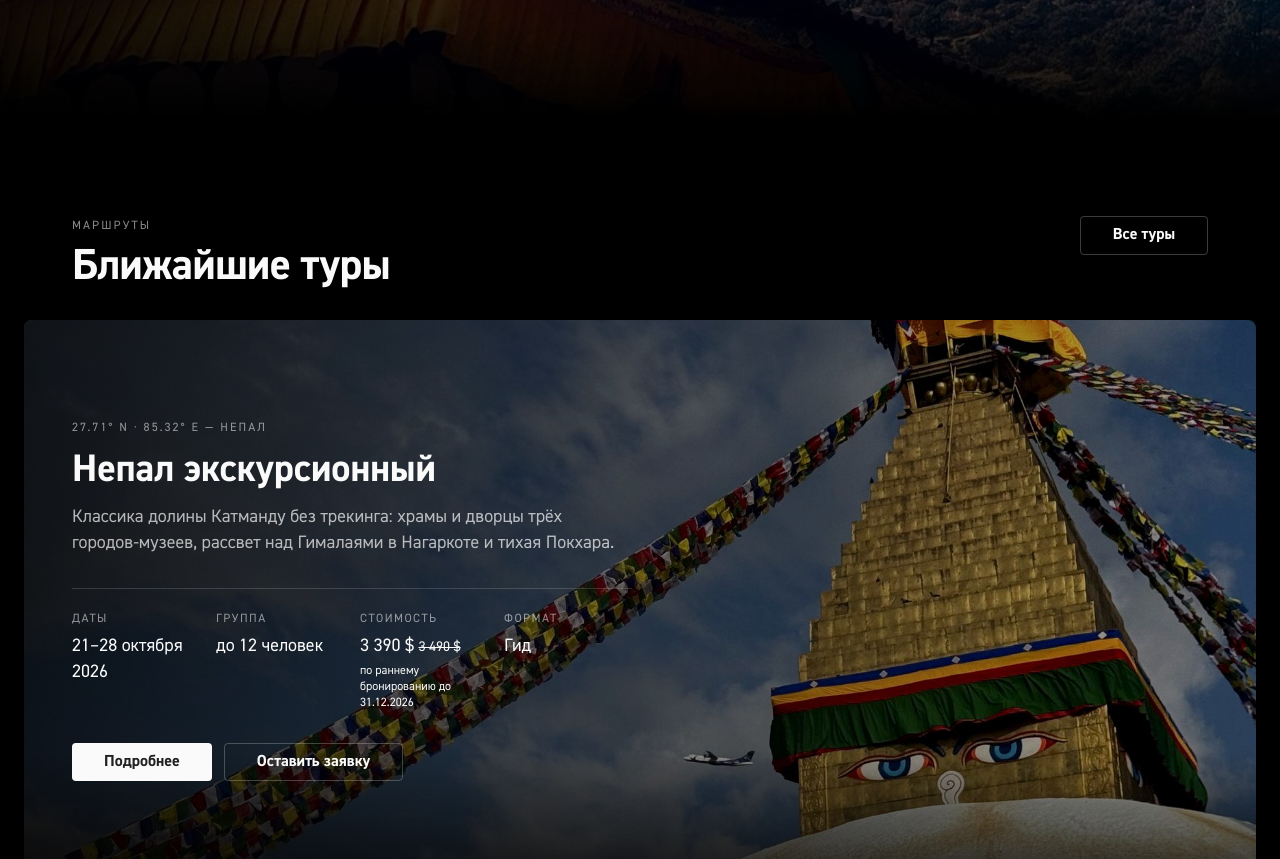
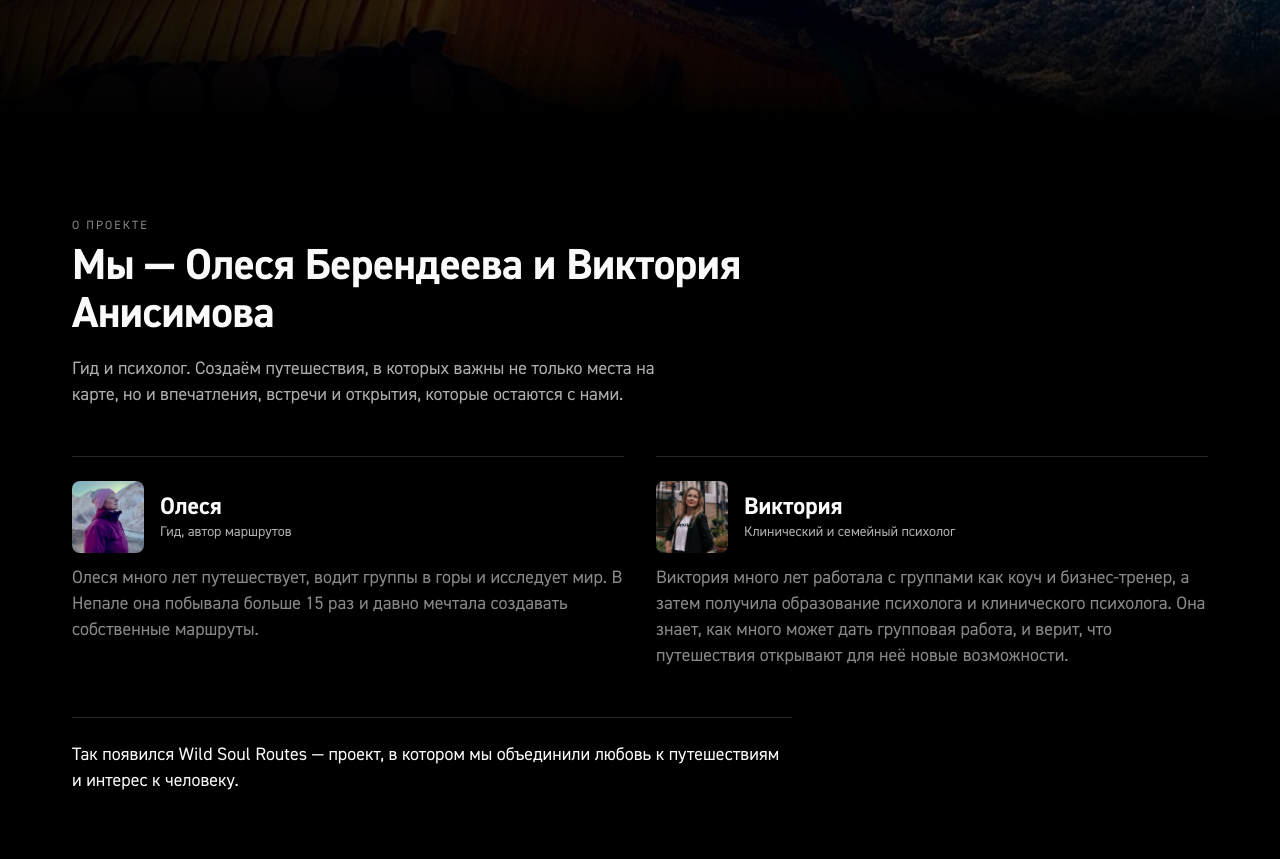
Before and after one commit to fifulina-uxui/wild-soul-routes, a React (Vite) app: page / in a window 1280 px wide. Shown: the part 680-1539 px from the top of the page. Built offline with nearby package versions, Linux system fonts and the light colour scheme.

Commit message:
Add 'О проекте' section below hero on home (RU+EN)

```diff
--- a/src/data/content.ts
+++ b/src/data/content.ts
@@ -85,6 +85,13 @@ export interface PageContent {
     listLabel: string
     cards: { country: string; text: string; image: string }[]
   }
+  about: {
+    label: string
+    heading: string
+    intro: string
+    people: { name: string; role: string; photo: string; text: string }[]
+    outro: string
+  }
   why: {
     label: string
     heading: string
@@ -1057,6 +1064,26 @@ export const content: Record<'ru' | 'en', PageContent> = {
         { name: 'ЮАР', count: '1 маршрут', slug: 'south-africa' },
       ],
     },
+    about: {
+      label: 'О проекте',
+      heading: 'Мы — Олеся Берендеева и Виктория Анисимова',
+      intro: 'Гид и психолог. Создаём путешествия, в которых важны не только места на карте, но и впечатления, встречи и открытия, которые остаются с нами.',
+      people: [
+        {
+          name: 'Олеся',
+          role: 'Гид, автор маршрутов',
+          photo: 'images/team-olesya.jpg',
+          text: 'Олеся много лет путешествует, водит группы в горы и исследует мир. В Непале она побывала больше 15 раз и давно мечтала создавать собственные маршруты.',
+        },
+        {
+          name: 'Виктория',
+          role: 'Клинический и семейный психолог',
+          photo: 'images/team-viktoria.jpg',
+          text: 'Виктория много лет работала с группами как коуч и бизнес-тренер, а затем получила образование психолога и клинического психолога. Она знает, как много может дать групповая работа, и верит, что путешествия открывают для неё новые возможности.',
+        },
+      ],
+      outro: 'Так появился Wild Soul Routes — проект, в котором мы объединили любовь к путешествиям и интерес к человеку.',
+    },
     why: {
       label: 'Подход',
       heading: 'Почему с нами?',
@@ -2123,6 +2150,26 @@ export const content: Record<'ru' | 'en', PageContent> = {
         { name: 'South Africa', count: '1 route', slug: 'south-africa' },
       ],
     },
+    about: {
+      label: 'About',
+      heading: 'We are Olesya Berendeeva and Viktoria Anisimova',
+      intro: 'A guide and a psychologist. We create journeys where what matters is not only the places on the map, but the impressions, encounters and discoveries that stay with us.',
+      people: [
+        {
+          name: 'Olesya',
+          role: 'Guide, route designer',
+          photo: 'images/team-olesya.jpg',
+          text: 'Olesya has been travelling for many years, leading groups in the mountains and exploring the world. She has been to Nepal more than 15 times and has long dreamed of designing her own routes.',
+        },
+        {
+          name: 'Viktoria',
+          role: 'Clinical and family psychologist',
+          photo: 'images/team-viktoria.jpg',
+          text: 'Viktoria worked with groups for many years as a coach and business trainer, then trained as a psychologist and a clinical psychologist. She knows how much group work can give — and believes that travel opens up new possibilities for it.',
+        },
+      ],
+      outro: 'That is how Wild Soul Routes was born — a project where we combined a love of travel with an interest in the person.',
+    },
     why: {
       label: 'Approach',
       heading: 'Why us?',
--- a/src/index.css
+++ b/src/index.css
@@ -150,11 +150,13 @@
     }
   }
 
-  /* Абстрактная фигура «горизонт» — позади контента главной страницы */
+  /* Абстрактная фигура «горизонт» — позади контента главной страницы.
+     z-index: 0, а контент поднят обёрткой .z-10: с отрицательным z
+     фигура ушла бы под чёрный фон, спроецированный с body на canvas */
   .horizon-shape {
     position: fixed;
     inset: 0;
-    z-index: -10;
+    z-index: 0;
     overflow: hidden;
     pointer-events: none;
   }
@@ -166,7 +168,7 @@
     height: 170vmax;
     transform: translate(-50%, 0);
     border-radius: 9999px;
-    border: 1px solid rgb(250 250 250 / 7%);
+    border: 1px solid rgb(250 250 250 / 10%);
   }
   .horizon-ring::before {
     /* второй, внутренний контур — глубина */
@@ -174,7 +176,7 @@
     position: absolute;
     inset: 14%;
     border-radius: inherit;
-    border: 1px solid rgb(250 250 250 / 4%);
+    border: 1px solid rgb(250 250 250 / 6%);
   }
   .horizon-glow {
     position: absolute;
@@ -184,7 +186,7 @@
     height: 90vmin;
     transform: translate(-50%, -50%);
     border-radius: 9999px;
-    background: radial-gradient(closest-side, rgb(250 250 250 / 6%), transparent 70%);
+    background: radial-gradient(closest-side, rgb(250 250 250 / 8%), transparent 70%);
   }
   .horizon-orbit {
     position: absolute;
--- a/src/pages/Home.tsx
+++ b/src/pages/Home.tsx
@@ -1,6 +1,7 @@
 import { Link } from 'react-router'
 import Header from '../sections/Header'
 import Hero from '../sections/Hero'
+import About from '../sections/About'
 import Tours from '../sections/Tours'
 import Directions from '../sections/Directions'
 import Why from '../sections/Why'
@@ -18,9 +19,12 @@ export default function Home() {
     // Фон у body чёрный — bg-black на обёртке убран, чтобы фигура была видна
     <div className="text-[#fafafa]">
       <HorizonShape />
+      {/* Контент поднимаем в свой слой над фигурой */}
+      <div className="relative z-10">
         <Header />
         <main>
           <Hero />
+          <About />
           <Tours />
           <Directions />
           <Why />
@@ -44,5 +48,6 @@ export default function Home() {
         </main>
         <Footer />
       </div>
+    </div>
   )
 }
--- /dev/null
+++ b/src/sections/About.tsx
@@ -0,0 +1,55 @@
+import { useLang } from '../i18n'
+import { asset } from '../lib/asset'
+import { Reveal } from './Reveal'
+
+export default function About() {
+  const { t } = useLang()
+
+  return (
+    <section id="about">
+      <div className="mx-auto max-w-[1200px] px-5 py-14 md:px-8 md:py-24">
+        <Reveal>
+          <p className="text-[12px] uppercase leading-5 tracking-[0.17em] text-[rgb(250_250_250/55%)]">
+            {t.about.label}
+          </p>
+          <h2 className="mt-2 max-w-[720px] text-[clamp(30px,3.4vw,48px)] font-bold leading-[1.1] tracking-[-0.5px] text-[#fafafa]">
+            {t.about.heading}
+          </h2>
+          <p className="mt-4 max-w-[600px] text-[18px] leading-[26px] text-[rgb(250_250_250/70%)]">
+            {t.about.intro}
+          </p>
+        </Reveal>
+
+        <div className="mt-12 grid grid-cols-1 gap-4 sm:grid-cols-2 lg:gap-8">
+          {t.about.people.map((p) => (
+            <Reveal key={p.name}>
+              <div className="flex h-full flex-col gap-3 border-t border-[rgb(255_255_255/15%)] pt-6">
+                <div className="flex items-center gap-4">
+                  <div className="relative aspect-square w-[72px] shrink-0 overflow-hidden rounded-[8px] bg-[rgb(255_255_255/4%)]">
+                    <img
+                      src={asset(p.photo)}
+                      alt={p.name}
+                      loading="lazy"
+                      className="absolute inset-0 h-full w-full object-cover"
+                    />
+                  </div>
+                  <div>
+                    <h3 className="text-[24px] font-bold leading-[30px] text-[#fafafa]">{p.name}</h3>
+                    <p className="text-[14px] leading-5 text-[rgb(250_250_250/70%)]">{p.role}</p>
+                  </div>
+                </div>
+                <p className="text-[18px] leading-[26px] text-[rgb(250_250_250/55%)]">{p.text}</p>
+              </div>
+            </Reveal>
+          ))}
+        </div>
+
+        <Reveal>
+          <p className="mt-12 max-w-[720px] border-t border-[rgb(255_255_255/15%)] pt-6 text-[18px] leading-[26px] text-[#fafafa]">
+            {t.about.outro}
+          </p>
+        </Reveal>
+      </div>
+    </section>
+  )
+}
--- a/src/sections/HorizonShape.tsx
+++ b/src/sections/HorizonShape.tsx
@@ -1,6 +1,6 @@
 // Декоративная фигура «горизонт» на главной: огромное тонкое кольцо со
-// свечением и орбитальной точкой. Лежит позади контента (z-index: -10),
-// плывёт вверх по мере скролла страницы.
+// свечением и орбитальной точкой. Лежит позади контента (контент поднят
+// обёрткой z-10 в Home), плывёт вверх по мере скролла страницы.
 // Движение — только transform/opacity: scroll-timeline работает на композиторе,
 // без JS; там, где scroll-timeline нет, фигура просто стоит на месте.
 export default function HorizonShape() {
```
Lines whose indentation alone changed are shown as unchanged.
